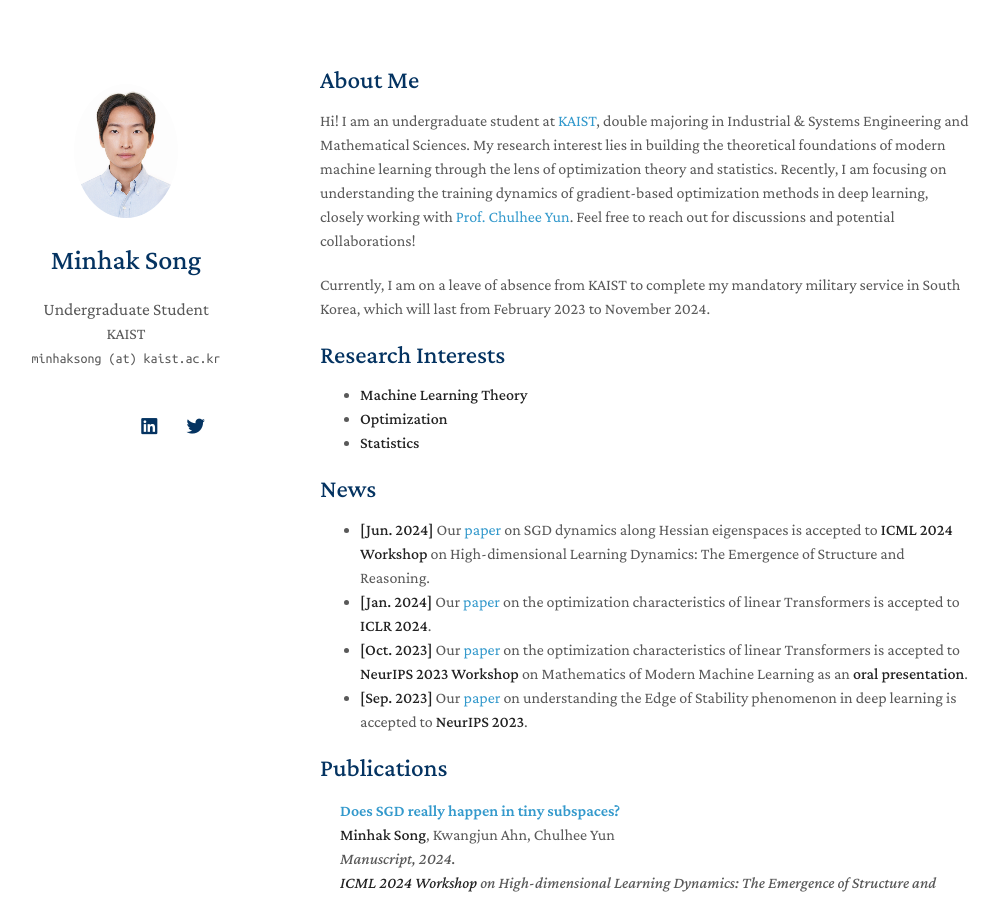
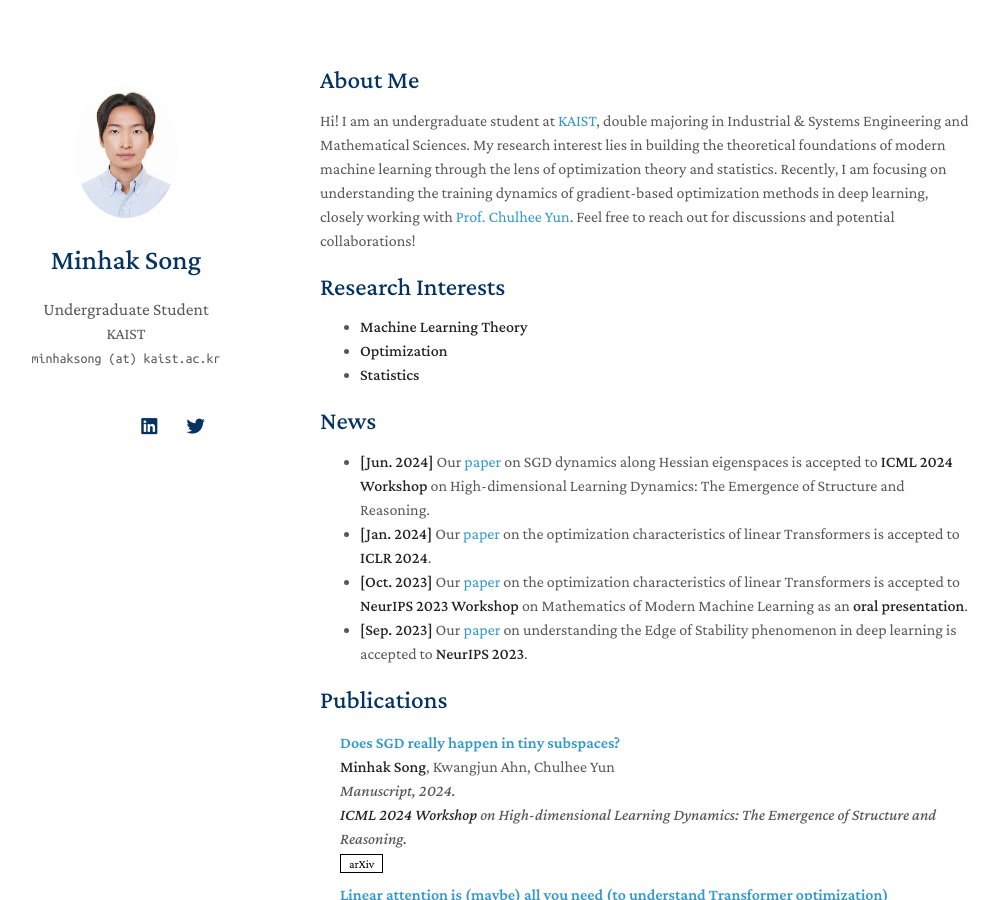
Before and after one commit to songminhak/songminhak.github.io, a Jekyll site: the page built from index.md, in a window 1280 px wide and 900 px high. Shown: the whole window, without its empty margins (150-1149 px from the left). Built offline with Jekyll 4.4.1, drawn with Linux system fonts in a browser that asks for light colours; nearby versions of some CDN libraries; a style sheet for code colours, icons or effects is not loaded; our own code applies the rules of GitHub Pages for plain Markdown files.

Commit message:
update bio

```diff
--- a/index.md
+++ b/index.md
@@ -5,8 +5,6 @@ layout: homepage
 ## About Me
 
 Hi! I am an undergraduate student at [KAIST](https://www.kaist.ac.kr/en/), double majoring in Industrial & Systems Engineering and Mathematical Sciences. My research interest lies in building the theoretical foundations of modern machine learning through the lens of optimization theory and statistics. Recently, I am focusing on understanding the training dynamics of gradient-based optimization methods in deep learning, closely working with [Prof. Chulhee Yun](https://chulheeyun.github.io). Feel free to reach out for discussions and potential collaborations!
-
-Currently, I am on a leave of absence from KAIST to complete my mandatory military service in South Korea, which will last from February 2023 to November 2024.
 
 ## Research Interests
 
```
